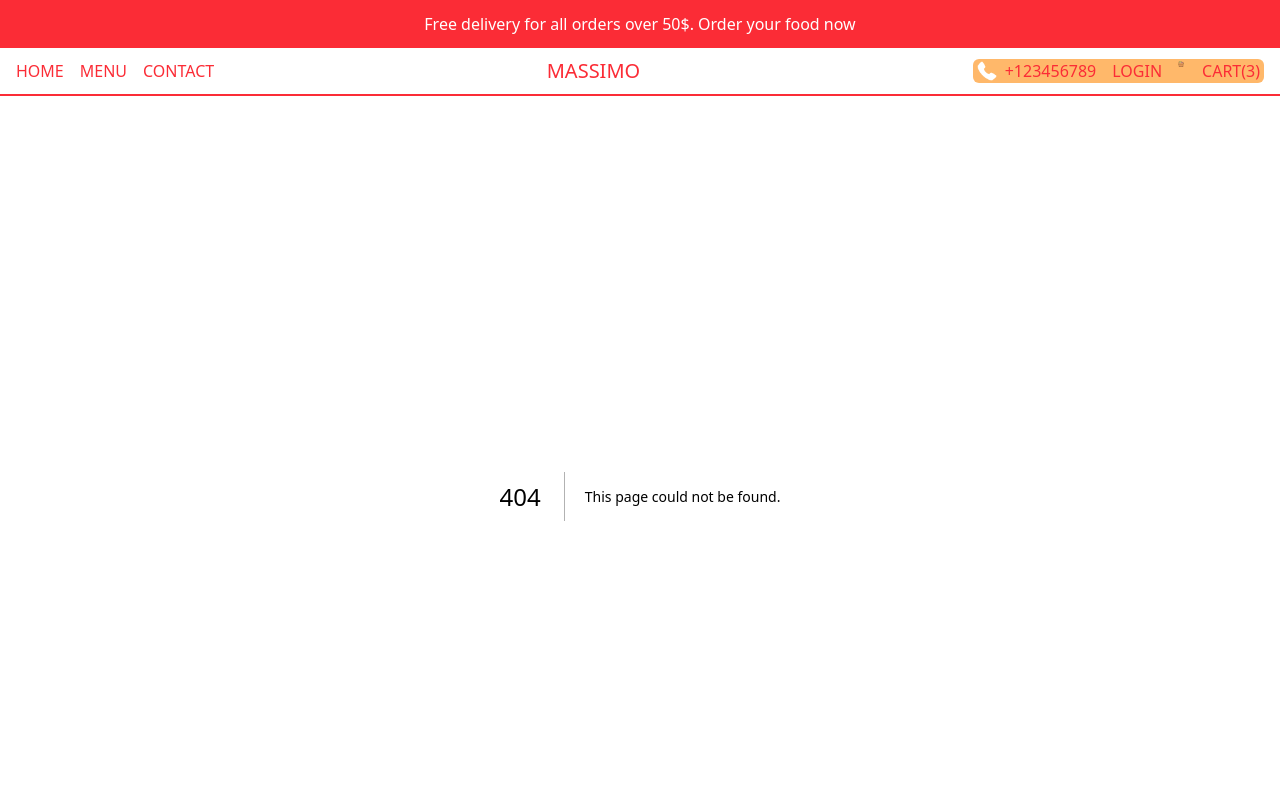
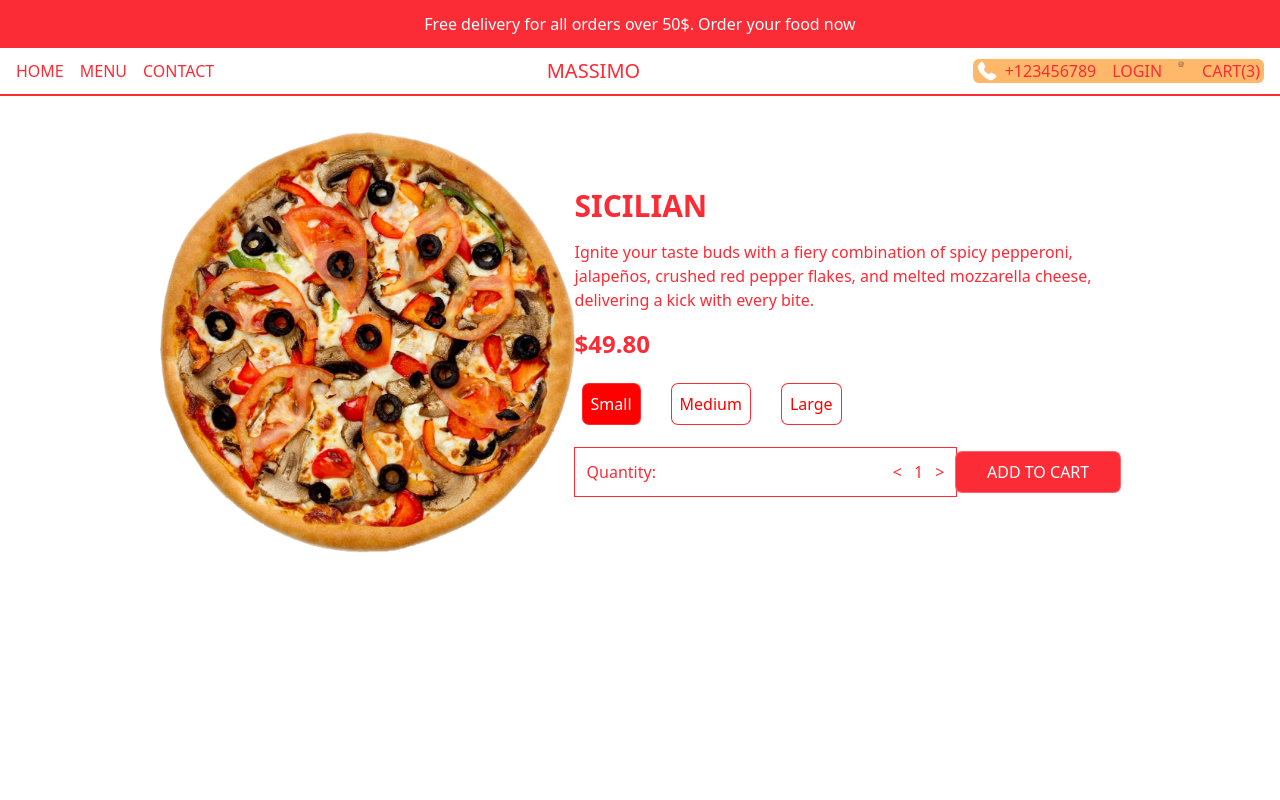
Before and after one commit to Hasmik11Gevorgyan/restaurant-project-Next-project-with-Typescript-and-Tailwind-, a Next.js app in the folder my-restaurant/: page /product/1 in a window 1280 px wide. Before the commit this address had no page. Shown: the top 800 px of the page. Built offline with nearby package versions, Linux system fonts and the light colour scheme.

Commit message:
i have fixed product single page, and corrrect my calculator for orderss

```diff
--- a/my-restaurant/src/app/menu/[category]/page.tsx
+++ b/my-restaurant/src/app/menu/[category]/page.tsx
@@ -7,7 +7,7 @@ const CategoryPage = () => {
   return (
     <div className='flex flex-wrap text-red-500'>
       {pizzas.map((item)=>(
-     <Link href={`/product/${item.id}` } key={item.id} className="group w-full h-[60vh] border-r-2 border-b-2 border-red-500 flex flex-col justify-between sm:w-1/2 lg:w-1/3 p-4">
+     <Link href={`/product/${item.id}` } key={item.id} className="group even:bg-fuchsia-50 w-full h-[60vh] border-r-2 border-b-2 border-red-500 flex flex-col justify-between sm:w-1/2 lg:w-1/3 p-4">
      {/*image contaier*/}
      <div className='relative h-[80%]'>
      {item.img && <Image src={item.img} alt={item.title} fill className='object-contain'/>}
@@ -15,7 +15,7 @@ const CategoryPage = () => {
      {/*text container*/}
      <div className='flex items-center justify-between mt-4 font-bold'>
       <h1 className='text-2xl uppercase p-2'> {item.title}</h1>
-      <h2>$ {item.price}</h2>
+      <h2 className='group-hover:hidden text-xl'>$ {item.price}</h2>
       <button className='hidden group-hover:block uppercase bg-red-500 text-white p-2 rounded-md'>Add to Cart</button>
      </div>
      </Link>
--- /dev/null
+++ b/my-restaurant/src/app/product/[id]/page.tsx
@@ -0,0 +1,32 @@
+import React from 'react'
+import Image from 'next/image'
+import { singleProduct } from '@/data'
+import Price from '@/components/Price'
+
+interface SingleProductProps {
+  params: {
+    id: number | string
+  }
+}
+
+export default function SingleProduct({ params }: SingleProductProps) {
+  const { id } = params
+const numericId = Number(id) // կամ parseInt(id)
+  return (
+    <div className='p-4 lg:px-20 xl:px-40 h-screen flex flex-col justify-around text-red-500 md:flex-row'>
+      {/* image container */}
+      {singleProduct.img && (
+        <div className='relative w-full h-1/2 md:h-[60%]'>
+          <Image src={singleProduct.img} alt={singleProduct.title} fill className='object-contain' />
+        </div>
+      )}
+
+      {/* text container */}
+      <div className='h-1/2 flex flex-col gap-4 md:h-[60%] md:justify-center '>
+        <h1 className='text-3xl font-bold uppercase'>{singleProduct.title}</h1>
+        <p>{singleProduct.desc}</p>
+        <Price price={singleProduct.price} id={numericId} options={singleProduct.options} />
+      </div>
+    </div>
+  )
+}
--- a/my-restaurant/src/app/product/page.tsx
+++ /dev/null
@@ -1,12 +0,0 @@
-import React from 'react'
-
-const SingleProduct = () => {
-  return (
-    <div>
-        SingleProduct
-
-    </div>
-  )
-}
-
-export default SingleProduct
--- /dev/null
+++ b/my-restaurant/src/components/Price.tsx
@@ -0,0 +1,62 @@
+"use client"
+import React from 'react'
+import { useState,useEffect } from 'react'
+
+type Props  = {
+price: number;
+id: number;
+ options?: { title: string; additionalPrice: number }[];
+}
+
+const Price = ({price,id,options}:Props) => {
+  const [total,setTotal] = useState(price);
+  const [quantity,setQuantity] = useState(1);
+  const [selected,setSelected] = useState(0);
+
+  useEffect(()=>{
+  setTotal(quantity * (price + (options ?price + options[selected].additionalPrice : price)));
+  },[quantity,selected,options,price])
+
+  return (
+    <div className='flex flex-col gap-4'>
+       <h2 className='text-2xl font-bold'>${total.toFixed(2)} </h2>
+       {/*options container */}
+   <div className='flex gap-4'>
+{options?.map((option,index)=>(
+    <button
+    key={option.title}
+    className='min-w-[6r] m-2 ring-1 ring-red-500 p-2 rounded-md'
+    style={{
+      background:selected === index ? "red" : "white",
+      color:selected === index ? "white" : "red"
+    }}
+    onClick={()=>{
+      setSelected(index);
+      const optionPrice = option.additionalPrice;
+      setTotal(price + optionPrice);
+    } }
+    >
+    {option.title}
+     </button>
+))}
+   </div>
+       {/*quantity and add button container*/}
+       <div className='flex justify-between items-center'>
+      <div className='flex justify-between gap-3 w-full p-3 ring-1 ring-red-500'>
+        <span>Quantity:</span>
+        <div className='flex gap-3 items-center'>
+            <button onClick={()=>setQuantity(prev=>(prev>1 ? prev-1 :1))}>{"<"}</button>
+            <span>{quantity}</span>
+            <button onClick={()=> setQuantity(prev=>(prev<9 ? prev+1 :9)) }>{">"}</button>
+        </div>
+      </div>
+      {/*add to cart button*/}
+      <button className='uppercase w-56 bg-red-500 text-white p-2 ring-1 ring-red-400 px-4 rounded-md'>
+        Add to Cart
+      </button>
+       </div>
+        </div>
+  )
+}
+
+export default Price
--- /dev/null
+++ b/package.json
@@ -0,0 +1,5 @@
+{
+  "dependencies": {
+    "react-countdown": "^2.3.6"
+  }
+}
```
Also changed, not shown: 1 other file (tests, documents, lock files or other folders).
